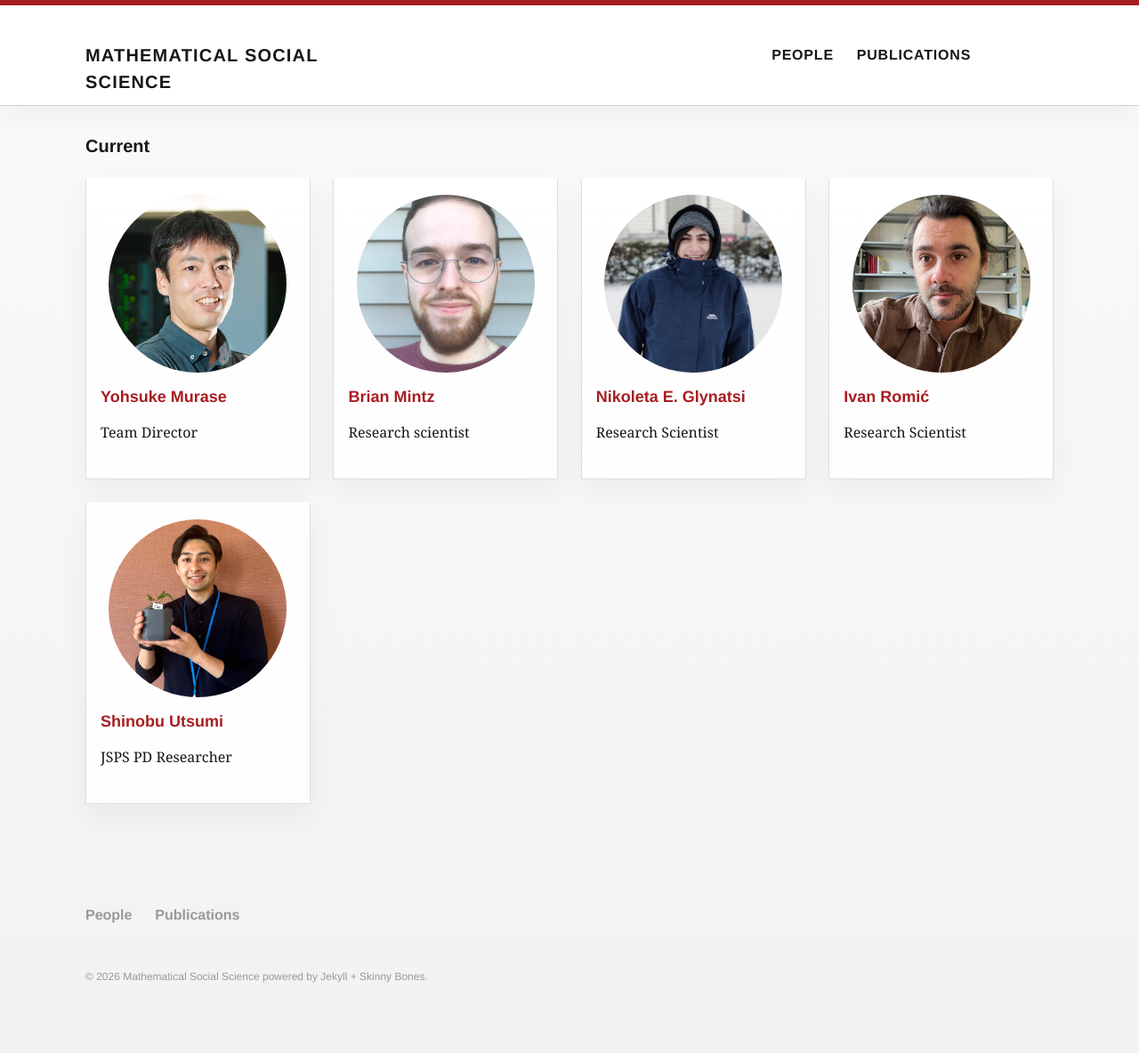
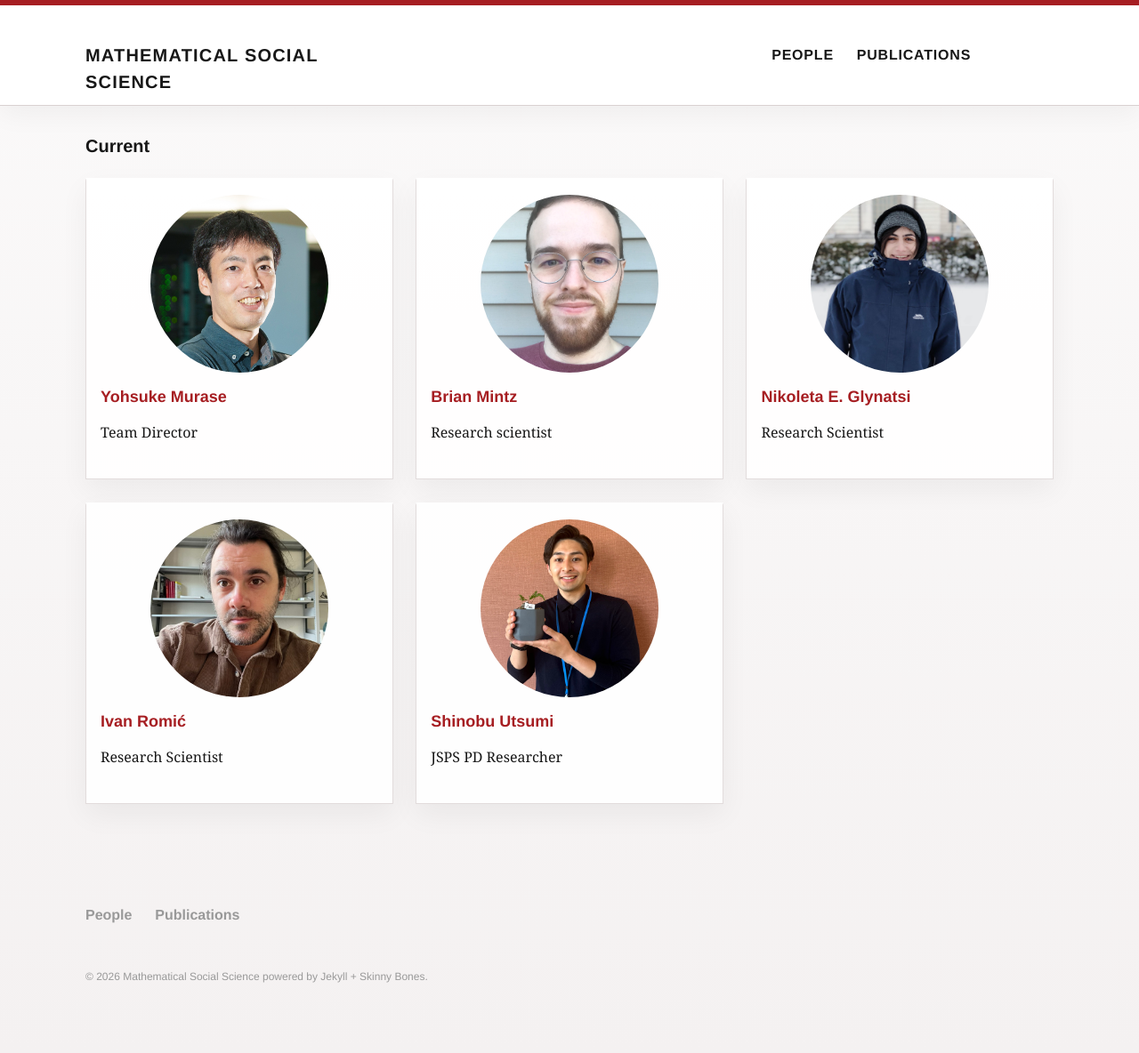
Before and after one commit to ithems-math-soc/ithems-math-soc.github.io, a Jekyll site: the page built from people/index.md, in a window 1280 px wide. Shown: the whole page at 89% size. Built offline with Jekyll 4.4.1, drawn with Linux system fonts in a browser that asks for light colours.

Commit message:
fix: limit people grid to 3 columns max

```diff
--- a/_sass/_tiles.scss
+++ b/_sass/_tiles.scss
@@ -19,8 +19,8 @@
     @include omega(2n);
   }
   @include media(new-breakpoint(min-width em(900) 12)) {
-    @include span-columns(3);
-    @include omega(4n);
+    @include span-columns(4);
+    @include omega(3n);
   }
   .entry-date {
     @include font-size(16,no);
```
